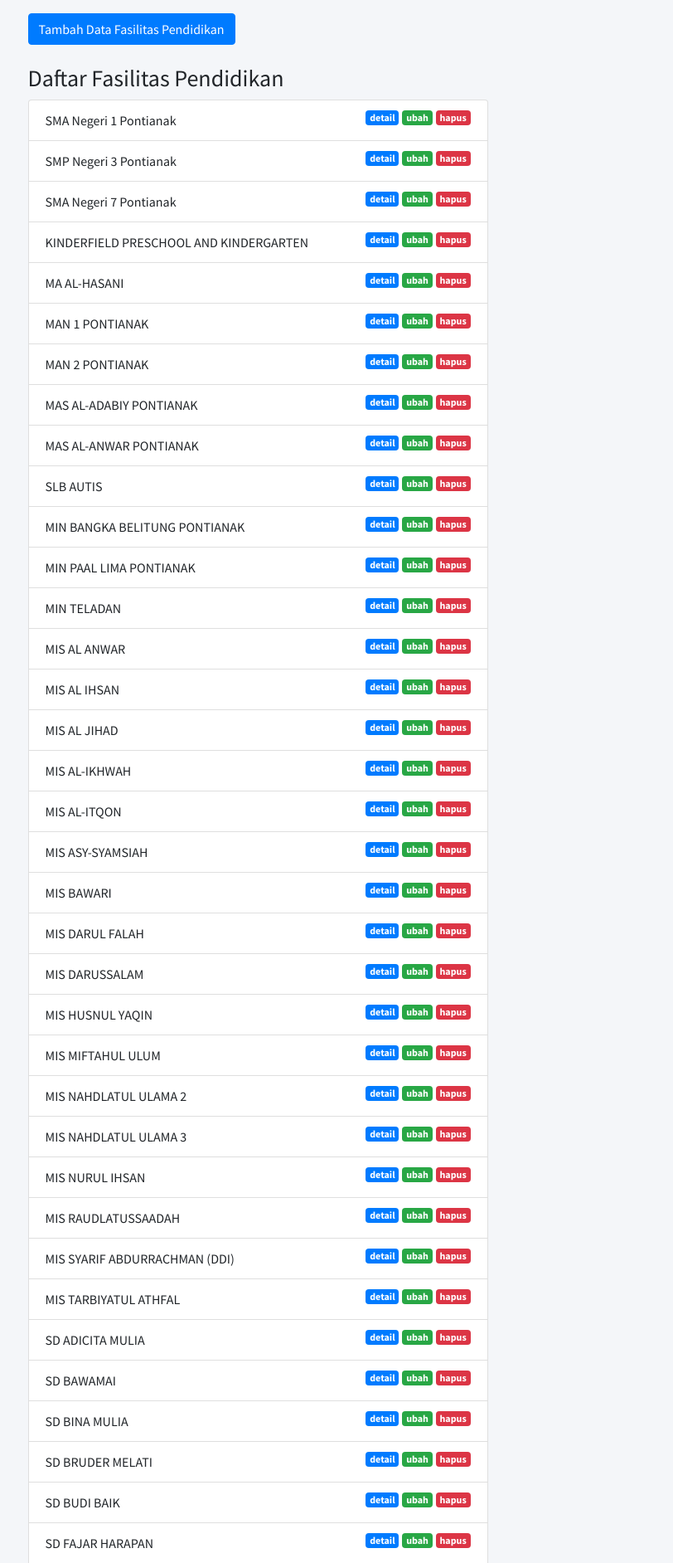
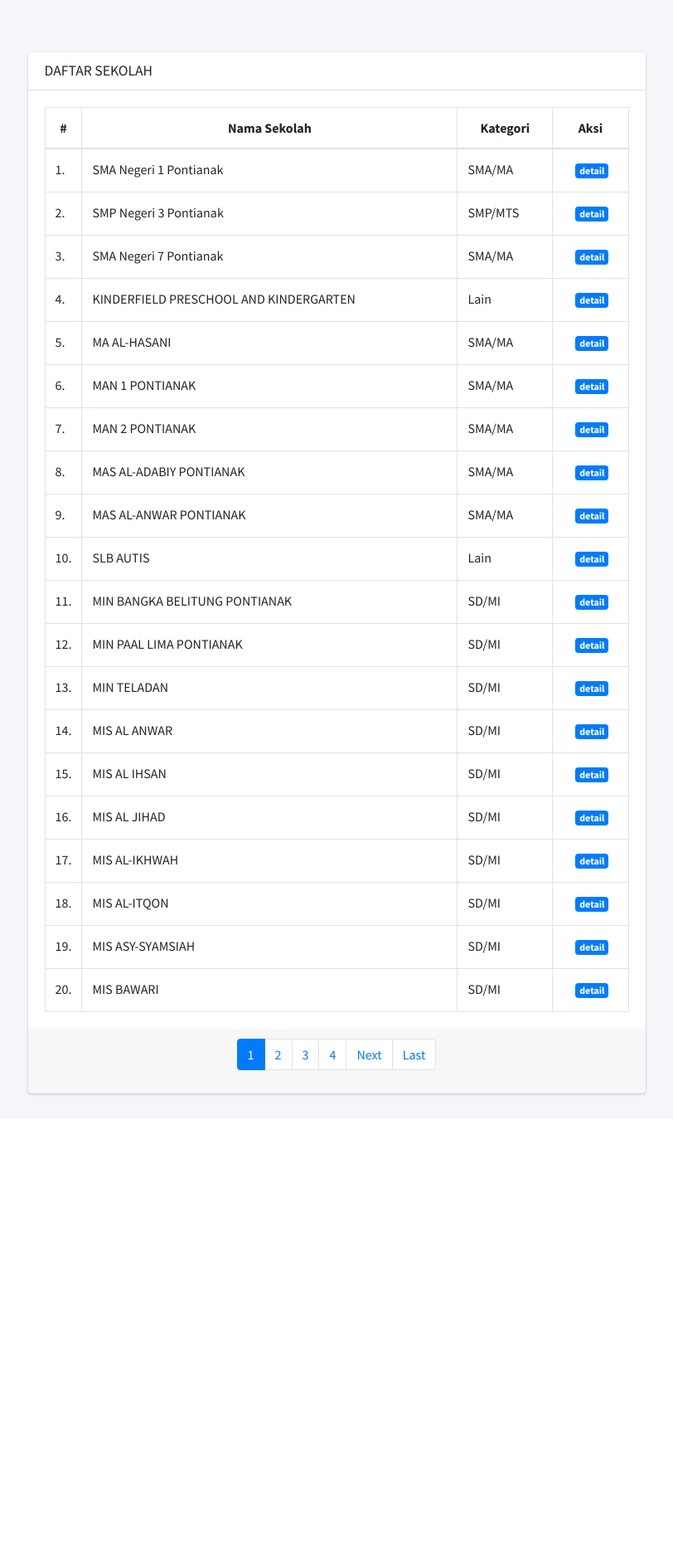
Before and after one commit to Hisarcode/sig, a CodeIgniter app: page /eduponmaps/bangunan in a window 1280 px wide. Shown: the part 57-1941 px from the top of the page at 83% size, without its empty margins (44-856 px from the left). After the commit the page ends 1378 px from the top, so only its background shows below. Run offline with CodeIgniter, Linux system fonts and the light colour scheme; data comes from the database, SQL or seed files in the repository; some libraries are stand-ins or nearby versions.

Commit message:
add pagination and fix form bangunan

```diff
--- a/application/controllers/Bangunan.php
+++ b/application/controllers/Bangunan.php
@@ -8,14 +8,53 @@
         parent::__construct();
         $this->load->model('Bangunan_m', 'bangunan');
         $this->load->library('form_validation');
+        $this->load->library('pagination');
     }
 
     public function index()
     {
-        $data['bangunan'] = $this->bangunan->getBangunan();
+        // Konfigurasi Pagination
+        $config['base_url'] = base_url('bangunan/index');
+        $config['total_rows'] = $this->bangunan->getJumlahBangunan();
+        $config['per_page'] = 20;
+        $config["uri_segment"] = 3;
+        $choice = $config['total_rows'] / $config['per_page'];
+        $config["num_links"] = 3;
+
+        $config["first_link"] = "First";
+        $config["last_link"] = "Last";
+        $config["next_link"] = "Next";
+        $config["prev_link"] = "Prev";
+
+        $config['full_tag_open']    = '<div class="pagging text-center"><nav><ul class="pagination justify-content-center">';
+        $config['full_tag_close']   = '</ul></nav></div>';
+        $config['num_tag_open']     = '<li class="page-item"><span class="page-link">';
+        $config['num_tag_close']    = '</span></li>';
+        $config['cur_tag_open']     = '<li class="page-item active"><span class="page-link">';
+        $config['cur_tag_close']    = '<span class="sr-only">(current)</span></span></li>';
+        $config['next_tag_open']    = '<li class="page-item"><span class="page-link">';
+        $config['next_tagl_close']  = '<span aria-hidden="true">&raquo;</span></span></li>';
+        $config['prev_tag_open']    = '<li class="page-item"><span class="page-link">';
+        $config['prev_tagl_close']  = '</span>Next</li>';
+        $config['first_tag_open']   = '<li class="page-item"><span class="page-link">';
+        $config['first_tagl_close'] = '</span></li>';
+        $config['last_tag_open']    = '<li class="page-item"><span class="page-link">';
+        $config['last_tagl_close']  = '</span></li>';
+
+        $this->pagination->initialize($config);
+        $data['loop'] = $this->uri->segment(3);
+        $data['page'] = ($this->uri->segment(3)) ? $this->uri->segment(3) : 0;
+
+        $data['bangunan'] = $this->bangunan->getBangunanList($config["per_page"], $data['page']);
+
+        $data['pagination'] = $this->pagination->create_links();
+
         // var_dump($data['bangunan']);
         // exit;
         $data['title'] = "Daftar Bangunan";
+
+        //untuk modal
+
         $this->load->view('templates/header', $data);
         $this->load->view('templates/topnavbar', $data);
         $this->load->view('templates/sidenavbar', $data);
@@ -25,9 +64,8 @@
 
     public function detail($idBangunan)
     {
-        $this->load->model('Bangunan_m', 'bg');
         $data['title'] = 'Detail Bangunan';
-        $data['bangunan'] = $this->bg->getBangunanById($idBangunan);
+        $data['bangunan'] = $this->bangunan->getBangunanById($idBangunan);
         // var_dump($data['bangunan']);
         // exit;
 
@@ -40,18 +78,23 @@
 
     public function tambah()
     {
+        $data['title'] = 'Tambah Bangunan';
+        $data['kategori'] = $this->bangunan->getKategori();
+        $data['kecamatan'] = $this->bangunan->getKecamatan();
         $bangunan = $this->bangunan;
         $validation = $this->form_validation;
-        $validation->set_rules($bangunan->rules());
+        $validation->set_rules($bangunan->rules(1));
 
         if ($validation->run()) {
             $bangunan->tambahDataBangunan();
             $this->session->set_flashdata('category_success', 'Data Berhasil Ditambahkan');
             redirect('bangunan');
-        } else {
-            $this->session->set_flashdata('category_error', 'Data Gagal Ditambahkan');
-            redirect('bangunan');
         }
+        $this->load->view('templates/header', $data);
+        $this->load->view('templates/topnavbar');
+        $this->load->view('templates/sidenavbar');
+        $this->load->view('bangunan_form/tambah');
+        $this->load->view('templates/footer');
     }
 
     public function hapus($id = null)
@@ -76,17 +119,21 @@
         if (!isset($id)) redirect('bangunan');
         $bangunan = $this->bangunan;
         $validation = $this->form_validation;
-        $validation->set_rules($bangunan->rules());
-
+        $validation->set_rules($bangunan->rules(0));
+        $data['kategori'] = $this->bangunan->getKategori();
+        $data['kecamatan'] = $this->bangunan->getKecamatan();
         if ($validation->run()) {
             $bangunan->editDataBangunan();
             $this->session->set_flashdata('category_success', 'Data Berhasil Diubah');
             redirect('bangunan');
-        } else {
-            $this->session->set_flashdata('category_error', 'Data Gagal Diubah');
-            redirect('bangunan');
         }
+        $data["title"] = "Edit Data";
+        $data["bangunan"] = $bangunan->getBangunanById($id);
 
-        $data["bangunan"] = $bangunan->getBangunanById($id);
+        $this->load->view('templates/header', $data);
+        $this->load->view('templates/topnavbar');
+        $this->load->view('templates/sidenavbar');
+        $this->load->view('bangunan_form/ubah');
+        $this->load->view('templates/footer');
     }
 }
--- a/application/models/Bangunan_m.php
+++ b/application/models/Bangunan_m.php
@@ -8,13 +8,20 @@
     public $bangunan_nama;
     public $bangunan_lat;
     public $bangunan_long;
+    public $npsn;
     public $bangunan_gambar;
     public $bangunan_alamat = "Alamat Tidak Diketahui";
     public $bangunan_kategori_id = "1";
     public $kecamatan_id = "1";
+    public $status;
+    public $jumlah_siswa =  0;
+    public $jumlah_guru = 0;
 
-    public function rules()
+
+    public function rules($unique)
     {
+        $uniqueRules = "";
+        if ($unique == 1) $uniqueRules = "|is_unique[bangunan.npsn]";
         return [
             [
                 'field' => 'nama',
@@ -32,9 +39,65 @@
                 'field' => 'long',
                 'label' => 'Longitude Bangunan',
                 'rules' => 'required'
+            ],
+            [
+                'field' => 'kategori_id',
+                'label' => 'Kategori',
+                'rules' => 'required'
+            ],
+            [
+                'field' => 'alamat',
+                'label' => 'Alamat Bangunan',
+                'rules' => 'required'
+            ],
+            [
+                'field' => 'npsn',
+                'label' => 'NPSN',
+                'rules' => 'required|numeric|max_length[8]' . $uniqueRules
+            ],
+            [
+                'field' => 'status',
+                'label' => 'Status Fasilitas Pendidikan',
+                'rules' => 'required'
+            ],
+            [
+                'field' => 'jumlah_siswa',
+                'label' => 'Jumlah Siswa',
+                'rules' => 'numeric|max_length[5]'
+            ],
+            [
+                'field' => 'jumlah_guru',
+                'label' => 'Jumlah Guru',
+                'rules' => 'numeric|max_length[5]'
             ]
         ];
     }
+
+    public function getJumlahBangunan()
+    {
+        return $this->db->count_all($this->_table);
+    }
+
+
+    public function getKategori()
+    {
+        return $this->db->get('bangunan_kategori')->result_array();
+    }
+
+    public function getKecamatan()
+    {
+        return $this->db->get('kecamatan')->result_array();
+    }
+
+    public function getBangunanList($limit, $start)
+    {
+        $this->db->select('*');
+        $this->db->from($this->_table);
+        $this->db->join('bangunan_kategori', 'kategori_id = bangunan_kategori_id');
+        $this->db->limit($limit, $start);
+        return $this->db->get()->result_array();
+    }
+
     public function getBangunan()
     {
         $this->db->select('*');
@@ -48,6 +111,7 @@
         $this->db->select('*');
         $this->db->from($this->_table);
         $this->db->join('bangunan_kategori', 'kategori_id = bangunan_kategori_id');
+        $this->db->join('kecamatan', 'id = kecamatan_id');
         $this->db->where('bangunan_id', $id);
         // return $this->db->get('bangunan', ['bangunan_id' => $id])->row_array();
         return $this->db->get()->row_array();
@@ -59,8 +123,16 @@
         $this->bangunan_nama =  $post['nama'];
         $this->bangunan_lat =  $post['lat'];
         $this->bangunan_long =  $post['long'];
+        $this->npsn =  $post['npsn'];
+        $this->bangunan_kategori_id =  $post['kategori_id'];
+        $this->bangunan_alamat =  $post['alamat'];
+        $this->kecamatan_id =  $post['kecamatan_id'];
+
         $this->bangunan_gambar = $this->_uploadImage();
 
+        $this->status =  $post['status'];
+        $this->jumlah_siswa =  $post['jumlah_siswa'];
+        $this->jumlah_guru =  $post['jumlah_guru'];
         return $this->db->insert($this->_table, $this);
     }
 
@@ -72,11 +144,21 @@
         $this->bangunan_nama =  $post['nama'];
         $this->bangunan_lat =  $post['lat'];
         $this->bangunan_long =  $post['long'];
+        $this->npsn =  $post['npsn'];
+        $this->bangunan_kategori_id =  $post['kategori_id'];
+        $this->bangunan_alamat =  $post['alamat'];
+        $this->kecamatan_id =  $post['kecamatan_id'];
+
         if (!empty($_FILES["gambar"]["name"])) {
             $this->bangunan_gambar = $this->_uploadImage();
         } else {
             $this->bangunan_gambar = $post["old_image"];
         }
+
+        $this->status =  $post['status'];
+        $this->jumlah_siswa =  $post['jumlah_siswa'];
+        $this->jumlah_guru =  $post['jumlah_guru'];
+
         return $this->db->update($this->_table, $this, array('bangunan_id' => $post["id"]));
     }
 
@@ -97,12 +179,21 @@
 
         return "default.jpg";
     }
+    private function _hapusGambar($id)
+    {
+        $bangunan = $this->getBangunanById($id);
+        if ($bangunan['bangunan_gambar'] != "default.jpg") {
+            $filename = explode(".", $bangunan['bangunan_gambar'])[0];
+            return array_map('unlink', glob(FCPATH . "upload/bangunan/$filename.*"));
+        }
+    }
 
     public function hapusDataBangunan($id)
     {
         // $data = ['bangunan_id' =>  $id];
         // $this->db->delete('bangunan', $data);
         // return $this->db->rowCount();
+        $this->_hapusGambar($id);
         return $this->db->delete($this->_table, array("bangunan_id" => $id));
     }
 }
--- a/application/views/bangunan.php
+++ b/application/views/bangunan.php
@@ -2,80 +2,78 @@
 <div class="content-wrapper">
     <!--/. container-fluid -->
 
+    <section class="content-header">
 
         <div class="container">
 
+
             <div class="row">
-            <div class="col-lg-6">
+                <div class="col-md-8">
+                    <?php if ($this->session->flashdata('category_success')) : ?>
+                        <div class="alert alert-success" role="alert"> <?= $this->session->flashdata('category_success') ?> </div>
+                    <?php endif; ?>
+
+                    <?php if ($this->session->flashdata('category_error')) : ?>
+                        <div class="alert alert-danger" role="alert"> <?= $this->session->flashdata('category_error') ?> </div>
+                    <?php endif; ?>
+
+                    <?php if ($this->session->userdata('username') <> "") : ?>
+                        <a class="btn btn-primary" href="<?= base_url('bangunan/tambah') ?>" role="button">
+                            Tambah Data Fasilitas Pendidikan
+                        </a>
+                    <?php endif; ?>
+                    <br><br>
+                    <div class="card">
+                        <div class="card-header">
+                            <h3 class="card-title">DAFTAR SEKOLAH</h3>
                         </div>
-        </div>
+                        <!-- /.card-header -->
+                        <div class="card-body">
+                            <table class="table table-bordered">
+                                <thead>
+                                    <tr class="text-center">
+                                        <th style="width: 10px">#</th>
+                                        <th>Nama Sekolah</th>
+                                        <th>Kategori</th>
+                                        <th>Aksi</th>
+                                    </tr>
+                                </thead>
+                                <tbody>
+                                    <?php $i = $loop + 1; ?>
+                                    <?php foreach ($bangunan as $bg) : ?>
 
-        <div class="row mt-3">
-            <div class="col-lg-6">
+                                        <tr>
+                                            <td><?= $i ?>.</td>
+                                            <td><?= $bg['bangunan_nama']; ?></td>
+                                            <td>
+                                                <a> <?= $bg['kategori_nama']; ?></a>
+                                            </td>
+                                            <td class="text-center">
+                                                <?php if ($this->session->userdata('username') <> "") : ?>
 
-                <button type="button" class="btn btn-primary tombolTambahData" data-toggle="modal" data-target="#formModal">
-                    Tambah Data Fasilitas Pendidikan
-                </button>
+                                                    <a href="<?= base_url(); ?>bangunan/hapus/<?= $bg['bangunan_id']; ?>" class="badge badge-danger float-center ml-1 mb-1" onclick="return confirm('Yakin?');">hapus</a>
 
-                <br><br>
-                <h3>Daftar Fasilitas Pendidikan</h3>
-
-                <ul class="list-group">
-                    <?php foreach ($bangunan as $bg) : ?>
-                        <li class="list-group-item">
-
-                            <?= $bg['bangunan_nama']; ?>
-                            <a href="<?= base_url(); ?>bangunan/hapus/<?= $bg['bangunan_id']; ?>" class="badge badge-danger float-right ml-1" onclick="return confirm('Yakin?');">hapus</a>
-
-                            <a href="<?= base_url(); ?>bangunan/ubah/<?= $bg['bangunan_id']; ?>" class="badge badge-success float-right ml-1 tampilModalUbah" data-toggle="modal" data-target="#formModal" data-id="<?= $bg['bangunan_id']; ?>">ubah</a>
+                                                    <a href="<?= base_url(); ?>bangunan/ubah/<?= $bg['bangunan_id']; ?>" class="badge badge-success float-center ml-1 mb-1">ubah</a>
+                                                <?php endif; ?>
 
                                                 <a href="<?= base_url(); //arahkan ke controller mahasiswa
-                                        ?>bangunan/detail/<?= $bg['bangunan_id']; ?>" class="badge badge-primary float-right ml-1">detail</a>
-
-                        </li>
+                                                            ?>bangunan/detail/<?= $bg['bangunan_id']; ?>" class="badge badge-primary float-center mb-1 ml-1">detail</a>
+                                            </td>
+                                        </tr>
+                                        <?php $i++; ?>
                                     <?php endforeach; ?>
-                </ul>
-
+                                </tbody>
+                            </table>
+                        </div>
+                        <!-- /.card-body -->
+                        <div class="card-footer clearfix">
+                            <?= $pagination; ?>
                         </div>
                     </div>
                 </div>
-
+            </div>
+            <!-- /.card -->
         </div>
 
-<!-- Modal -->
-<div class="modal fade" id="formModal" tabindex="-1" role="dialog" aria-labelledby="judulModal" aria-hidden="true">
-    <div class="modal-dialog" role="document">
-        <div class="modal-content">
-            <div class="modal-header">
-                <h5 class="modal-title" id="judulModal">Tambah Data Fasilitas Pendidikan</h5>
-                <button type="button" class="close" data-dismiss="modal" aria-label="Close">
-                    <span aria-hidden="true">&times;</span>
-                </button>
+    </section>
 </div>
-            <div class="modal-body">
-                <!-- penting untuk form -->
-                <form action="<?= base_url(); ?>/mahasiswa/tambah" method="post">
-                    <input type="hidden" name="id" id="id">
-                    <div class="form-group">
-                        <label for="nama">Nama Bangunan</label>
-                        <input type="text" class="form-control" id="nama" name="nama" placeholder="Masukkan Nama">
-                    </div>
-
-                    <div class="form-group">
-                        <label for="lat">Latitud</label>
-                        <input type="text" class="form-control" id="lat" name="lat" placeholder="Masukkan Koordinat Latitude">
-                    </div>
-
-                    <div class="form-group">
-                        <label for="long">Longitude</label>
-                        <input type="text" class="form-control" id="long" name="long" placeholder="Masukkan Koordinat Longitude">
-                    </div>
-
-            </div>
-            <div class="modal-footer">
-                <button type="button" class="btn btn-secondary" data-dismiss="modal">Close</button>
-                <button type="submit" class="btn btn-primary">Tambah Data</button>
-                </form>
-            </div>
-        </div>
-    </div>
```
Also changed, not shown: application/views/bangunan_form/tambah.php (added, +129 -0 lines), application/views/bangunan_form/ubah.php (added, +132 -0 lines). Lines whose indentation alone changed are shown as unchanged.
